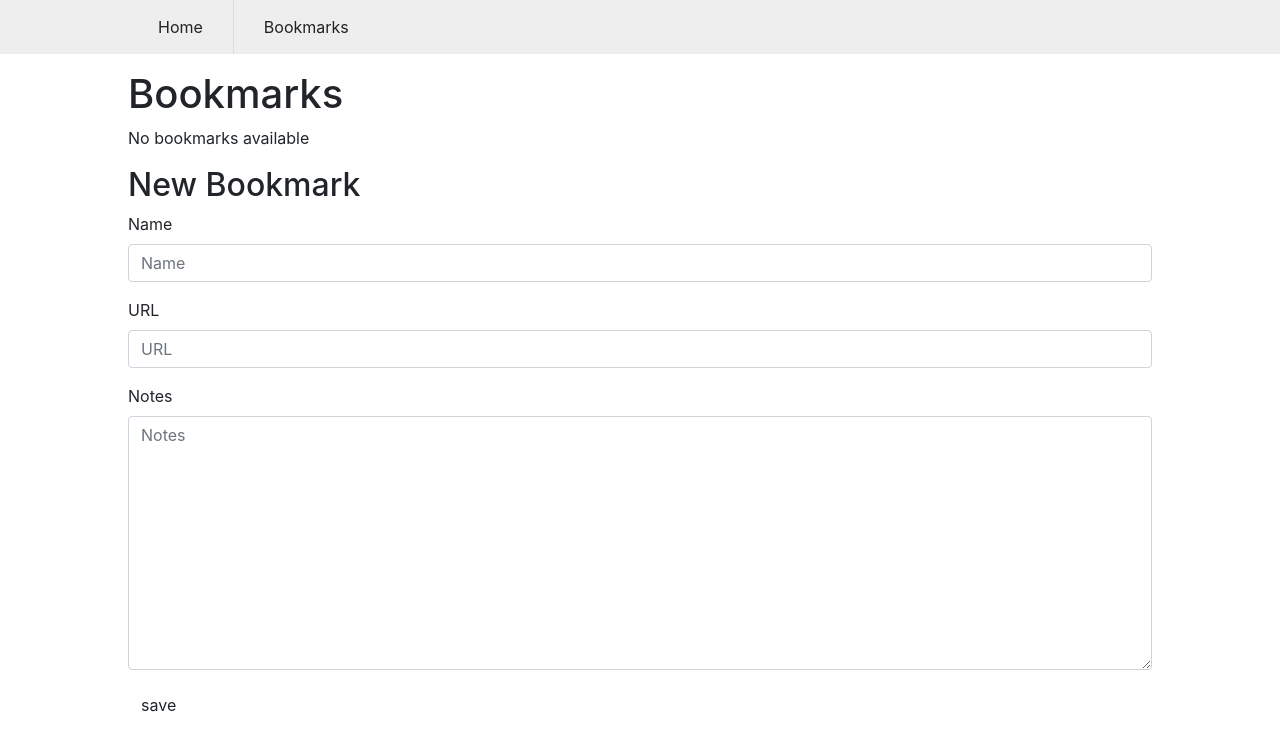
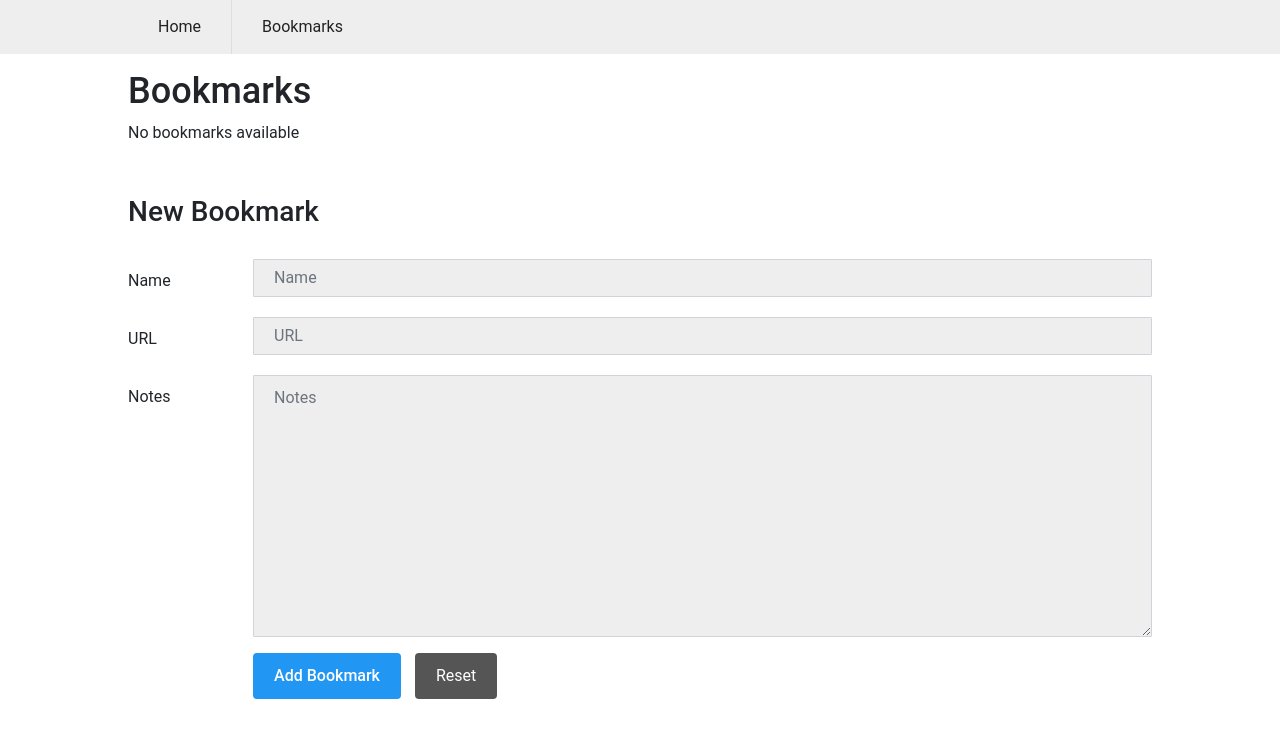
Before and after one commit to williamantony/djorg, a Django app: page /bookmarks/ in a window 1280 px wide. Shown: the top 751 px of the page. Run offline with Django 3.2, Linux system fonts and the light colour scheme; data that the repository does not hold is empty; some libraries are stand-ins or nearby versions.

Commit message:
Modified styles

```diff
--- a/bookmarks/templates/bookmarks/form.html
+++ b/bookmarks/templates/bookmarks/form.html
@@ -1,10 +1,11 @@
 {% load bootstrap4 %}
 
-<h2>New Bookmark</h2>
 <form method="POST" class="bookmark-form">
+  <h2 class="form-title">New Bookmark</h2>
   {% csrf_token %}
   {% bootstrap_form form %}
   {% buttons %}
-  <button type="submit" class="=save btn btn-default">save</button>
+  <button type="submit" class="save btn btn-default">Add Bookmark</button>
+  <button type="reset" class="reset btn">Reset</button>
   {% endbuttons %}
 </form>
--- a/static/bookmarks/styles.css
+++ b/static/bookmarks/styles.css
@@ -1,3 +1,15 @@
+body {
+  font-family: 'Roboto', sans-serif;
+  font-weight: 400;
+  background-color: #fff;
+  margin: 0px;
+}
+h1 {
+  font-size: 36px;
+}
+h2 {
+  font-size: 28px;
+}
 
 .wrapper {
   max-width: 1024px;
@@ -33,3 +45,42 @@ header {
 #content {
 
 }
+
+
+
+
+.bookmark-form {
+  margin: 50px 0px 25px 0px;
+}
+.bookmark-form h2.form-title {
+  margin-bottom: 30px;
+}
+.bookmark-form .form-group {
+  display: flex;
+}
+.bookmark-form .form-group > label {
+  min-width: 125px;
+  margin-top: 10px;
+}
+.bookmark-form .form-control {
+  padding: 10px 20px;
+  border-radius: 1px;
+  background-color: #eee;
+}
+.bookmark-form .form-control:focus {
+  box-shadow: 0px 0px 0px 2px #2196f3;
+}
+.bookmark-form button {
+  color: #fff;
+  padding: 10px 20px;
+}
+.bookmark-form button.save {
+  margin-left: 125px;
+  font-weight: 500;
+  background-color: #2196f3;
+}
+.bookmark-form button.reset {
+  font-weight: 400;
+  background-color: #555;
+  margin-left: 10px;
+}
```
